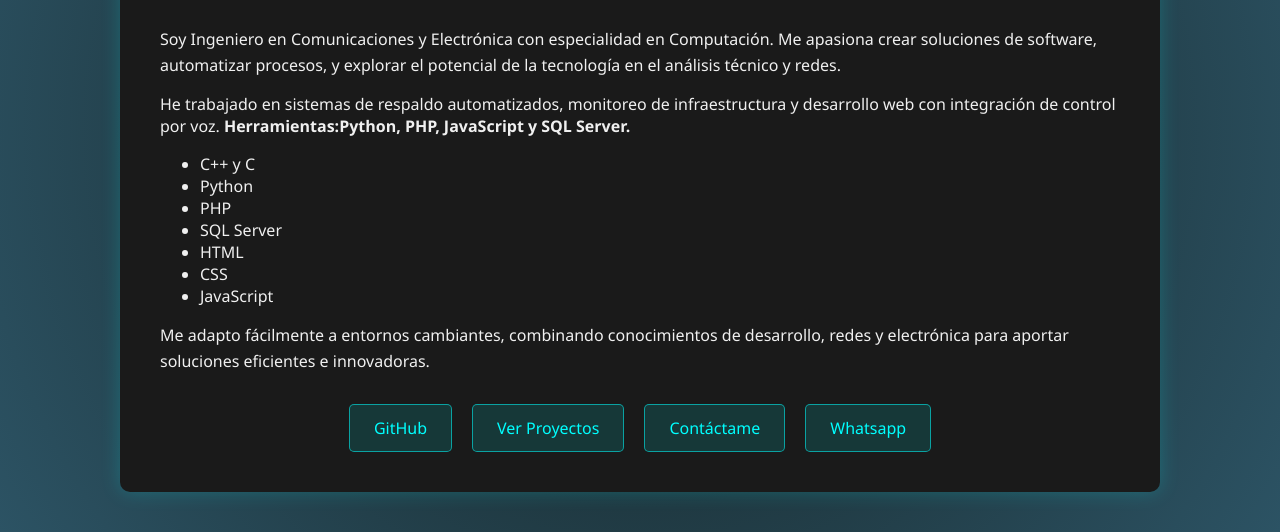
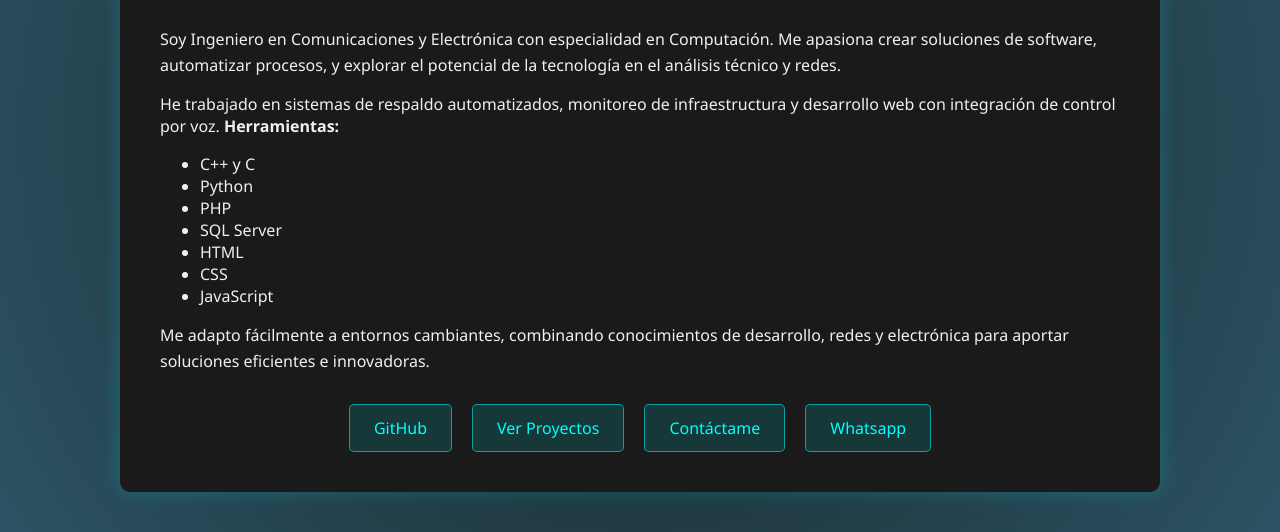
Before and after one commit to josemar23ran/pruebas, a plain HTML site: page index.html in a window 1280 px wide. Shown: the part 268-800 px from the top of the page. Drawn offline with Linux system fonts and the light colour scheme.

Commit message:
Update index.html

```diff
--- a/index.html
+++ b/index.html
@@ -28,7 +28,7 @@
         He trabajado en sistemas de respaldo automatizados, monitoreo de infraestructura y desarrollo web con integración de control por voz.
         </span>
         <span class="mitad herramientas">
-        <strong>Herramientas:Python, PHP, JavaScript y SQL Server.</strong>
+        <strong>Herramientas:</strong>
         <ul>
           <li>C++ y C</li>
           <li>Python</li>
```
